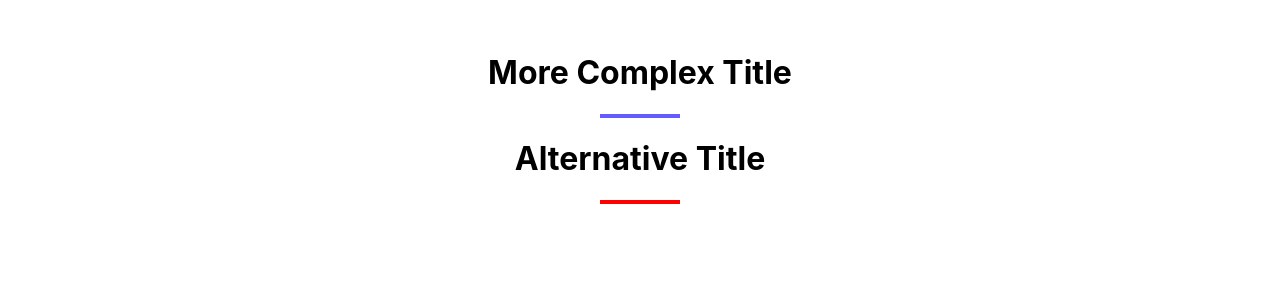
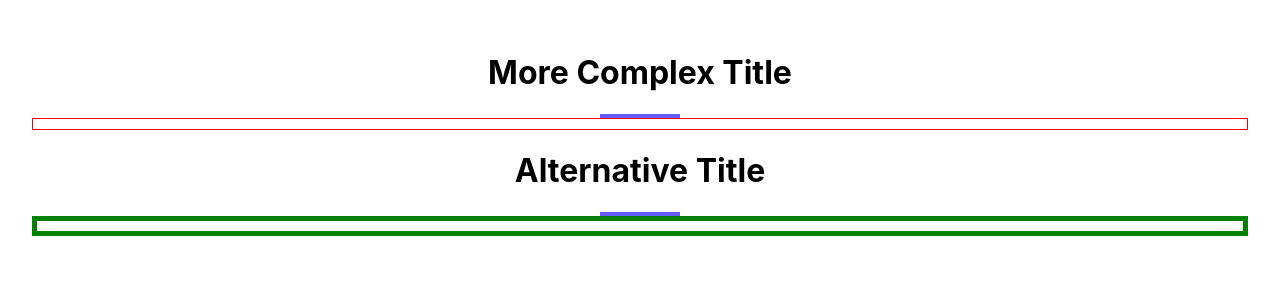
Before and after one commit to mendelssohnbach/styled-john-smilga, a React (Create React App) app: page / in a window 1280 px wide. Shown: the top 300 px of the page. Built offline with nearby package versions, Linux system fonts and the light colour scheme.

Commit message:
update: lesson24
https://gitmoji.dev/

```diff
--- a/src/components/AlternativeTitle.jsx
+++ b/src/components/AlternativeTitle.jsx
@@ -1,11 +1,12 @@
 import styled from 'styled-components';
-import { colors } from '../utils';
+import { colors, setupBorder } from '../utils';
 
 const ComplexTitle = ({ title, className }) => {
   return (
     <div className={className}>
       <h1>{title}</h1>
       <div className="underline"></div>
+      <div className="box"></div>
     </div>
   );
 };
@@ -21,6 +22,10 @@
     background: ${colors.primary};
     margin: 0 auto;
   }
+  .box {
+    height: 10px;
+    border: ${setupBorder({ width: 5, color: 'green' })};
+  }
 `;
 
 export default Wrapper;
--- a/src/components/ComplexTitle.jsx
+++ b/src/components/ComplexTitle.jsx
@@ -5,6 +5,7 @@
     <Wrapper>
       <h1>{title}</h1>
       <div className="underline"></div>
+      <div className="box"></div>
     </Wrapper>
   );
 };
@@ -23,6 +24,10 @@
   .title {
     color: blue;
   }
+  .box {
+    height: 10px;
+    border: var(--mainBorder);
+  }
 `;
 
 export default ComplexTitle;
--- a/src/index.css
+++ b/src/index.css
@@ -1,5 +1,6 @@
 :root {
   --primary: #645cff;
+  --mainBorder: 1px solid red;
 }
 
 body {
--- a/src/utils.jsx
+++ b/src/utils.jsx
@@ -1,3 +1,7 @@
 export const colors = {
-  primary: 'red',
+  primary: '#645cff',
 };
+
+export const setupBorder = ({ width, type = 'solid', color }) => {
+  return `${width}px ${type} ${color}`;
+};
```
